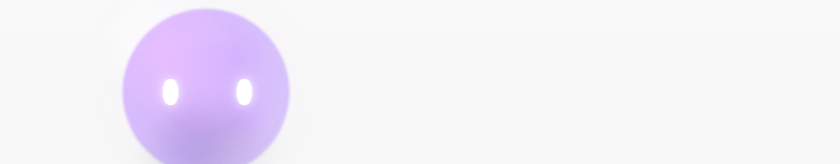
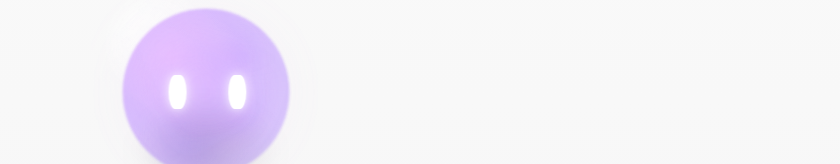
Before and after one commit to anoandu/---ai--, a React (Vite) app: page / in a window 1280 px wide. Shown: the part 222-386 px from the top of the page, without its empty margins (434-1274 px from the left). Built offline with nearby package versions, Linux system fonts and the light colour scheme.

Commit message:
Twenty-second

```diff
--- a/src/components/VoiceOrb.css
+++ b/src/components/VoiceOrb.css
@@ -15,9 +15,9 @@
 
 /* 眼睛容器：控制左右位置与横向“左右看”位移 */
 .orb-eye-wrap {
-  width: 28px; /* 远一点 */
-  height: 40px;
-  margin: 0 22px; /* 拉大眼距 */
+  width: 30px; /* 稍大容器，便于更大更竖长的眼睛 */
+  height: 44px;
+  margin: 0 14px; /* 眼距更近一点 */
   display: flex;
   align-items: center;
   justify-content: center;
@@ -27,10 +27,10 @@
 
 /* 竖向椭圆眼睛（更细长） */
 .orb-eye {
-  width: 16px;
-  height: 26px;
+  width: 18px; /* 更大 */
+  height: 34px; /* 更竖长 */
   background: #fff;
-  border-radius: 50%/60%; /* 竖向略细长 */
+  border-radius: 50%/70%; /* 更竖向的椭圆 */
   box-shadow: 0 0 10px rgba(255,255,255,0.85), 0 0 24px rgba(255,255,255,0.4);
   animation: eyeBlink 3.8s ease-in-out infinite;
 }
```
